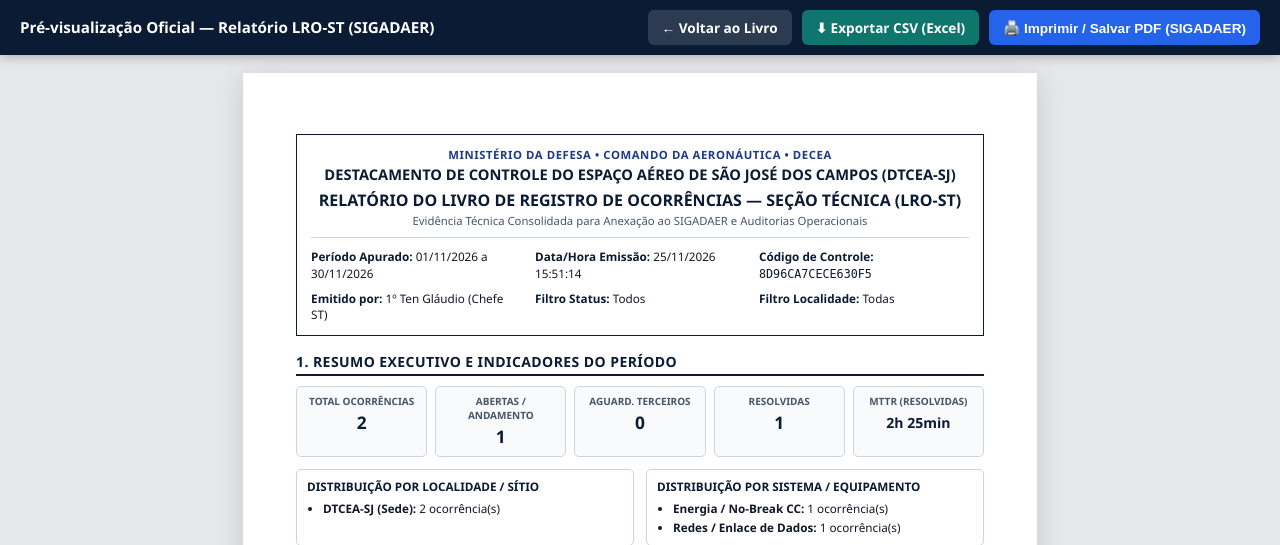
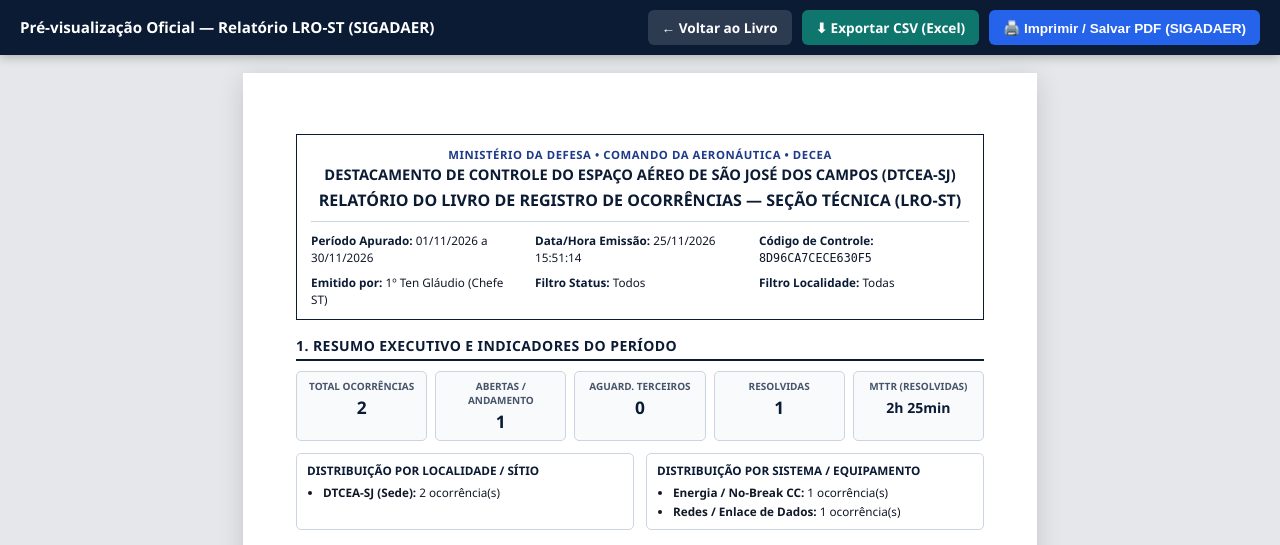
Before and after one commit to dominguesrds29-code/lro-test, a PHP site: page /report.php in a window 1280 px wide. Shown: the top 545 px of the page. Run offline with PHP 8.4, Linux system fonts and the light colour scheme; the visitor is signed in with stand-in values (Sample User, id 1).

Commit message:
chore: remove subtítulo do cabeçalho do relatório

```diff
--- a/report.php
+++ b/report.php
@@ -343,7 +343,6 @@ $csvUrl = 'report.php?' . http_build_query($filters + ['format' => 'csv']);
                 <div class="org-line">MINISTÉRIO DA DEFESA • COMANDO DA AERONÁUTICA • DECEA</div>
                 <div class="unit-line">DESTACAMENTO DE CONTROLE DO ESPAÇO AÉREO DE SÃO JOSÉ DOS CAMPOS (DTCEA-SJ)</div>
                 <div class="doc-title">Relatório do Livro de Registro de Ocorrências — Seção Técnica (LRO-ST)</div>
-                <div class="doc-subtitle">Evidência Técnica Consolidada para Anexação ao SIGADAER e Auditorias Operacionais</div>
             </div>
             <div class="doc-meta-grid">
                 <div><strong>Período Apurado:</strong> <?= $esc($fmtDateBr($filters['date_from'])) ?> a <?= $esc($fmtDateBr($filters['date_to'])) ?></div>
```
